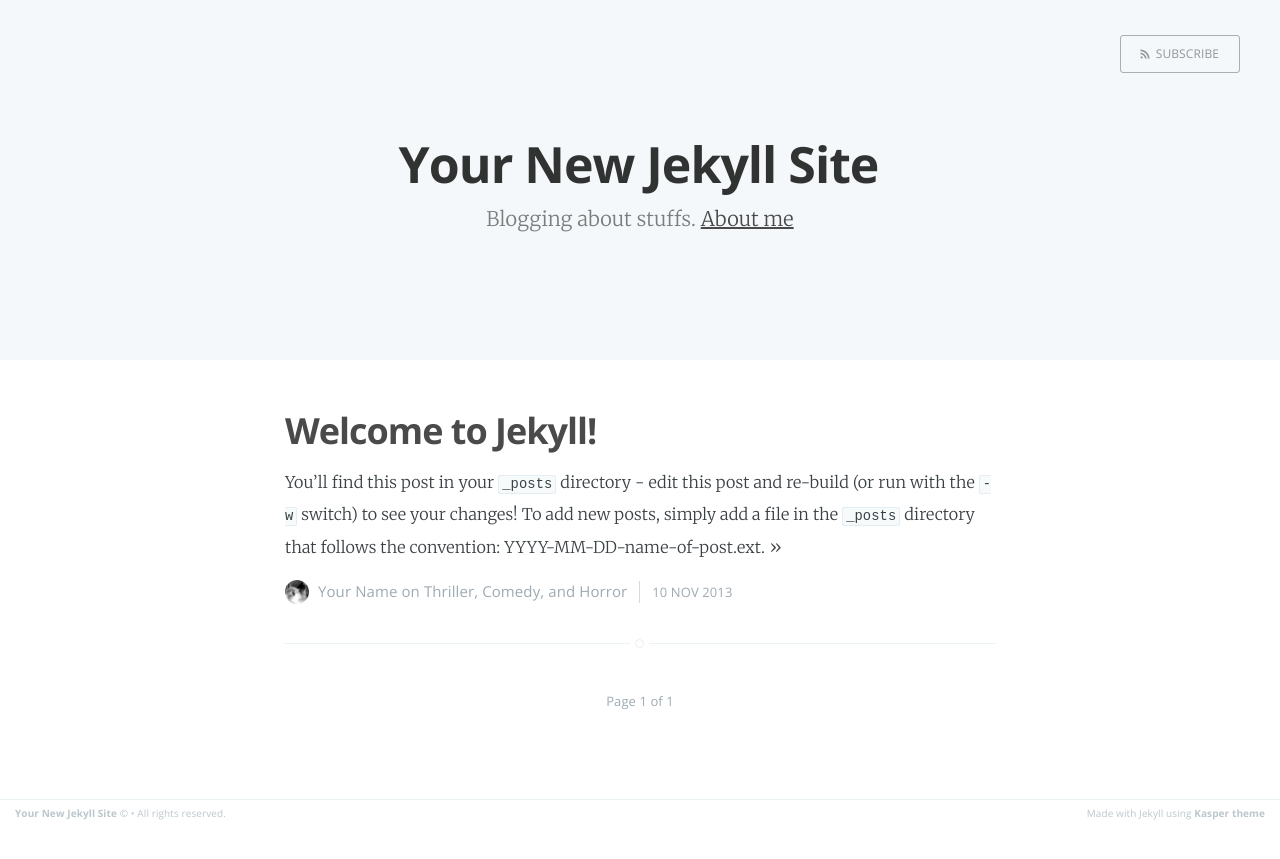
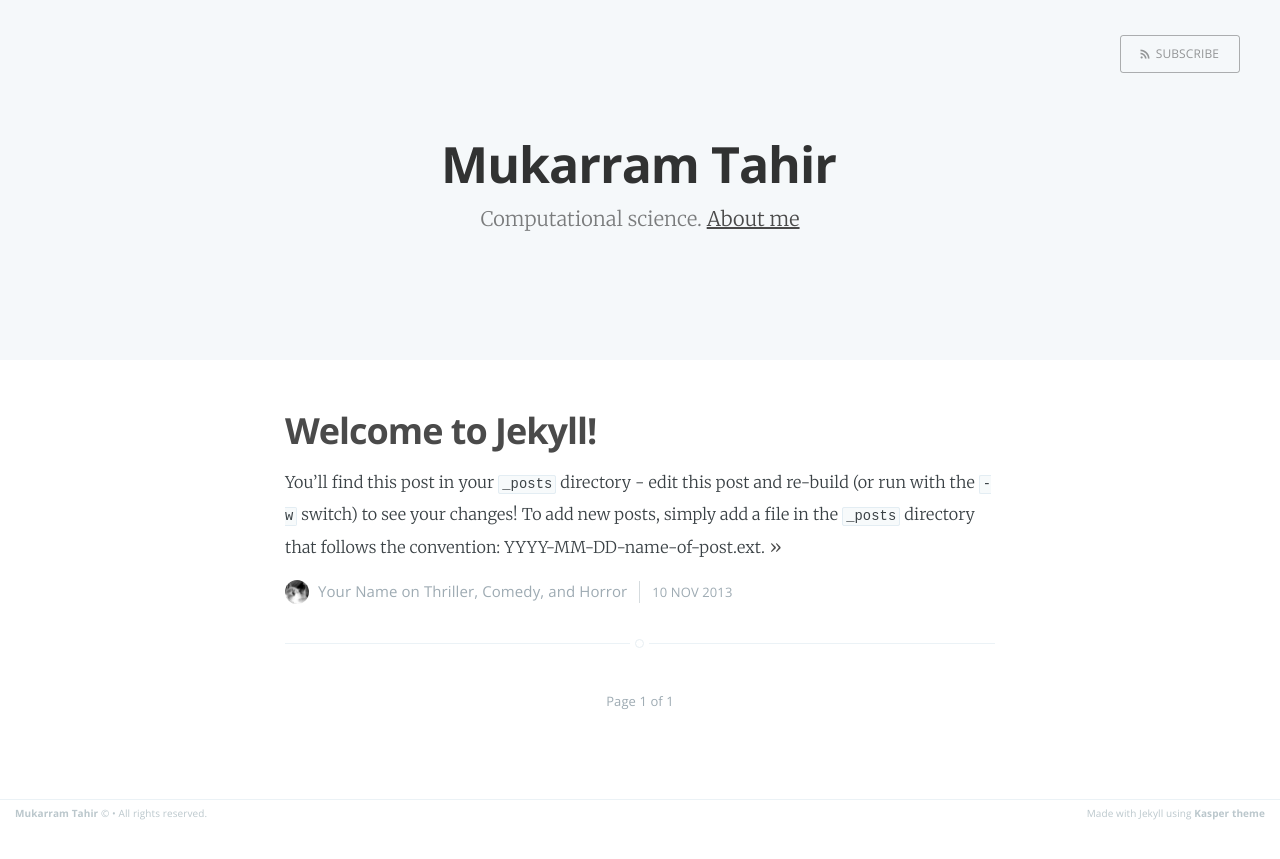
Before and after one commit to mukarramtahir/mukarramtahir.github.io, a Jekyll site: the page built from index.html, in a window 1280 px wide. Shown: the top 859 px of the page. Built offline with Jekyll 4.4.1, drawn with Linux system fonts in a browser that asks for light colours; the list of posts is cut into pages by our own code.

Commit message:
changed title

```diff
--- a/_config.yml
+++ b/_config.yml
@@ -1,5 +1,5 @@
-name: Your New Jekyll Site
-description: Blogging about stuffs
+name: Mukarram Tahir
+description: Computational science
 meta_description: "Mukarram Tahir"
 
 markdown: kramdown
```
